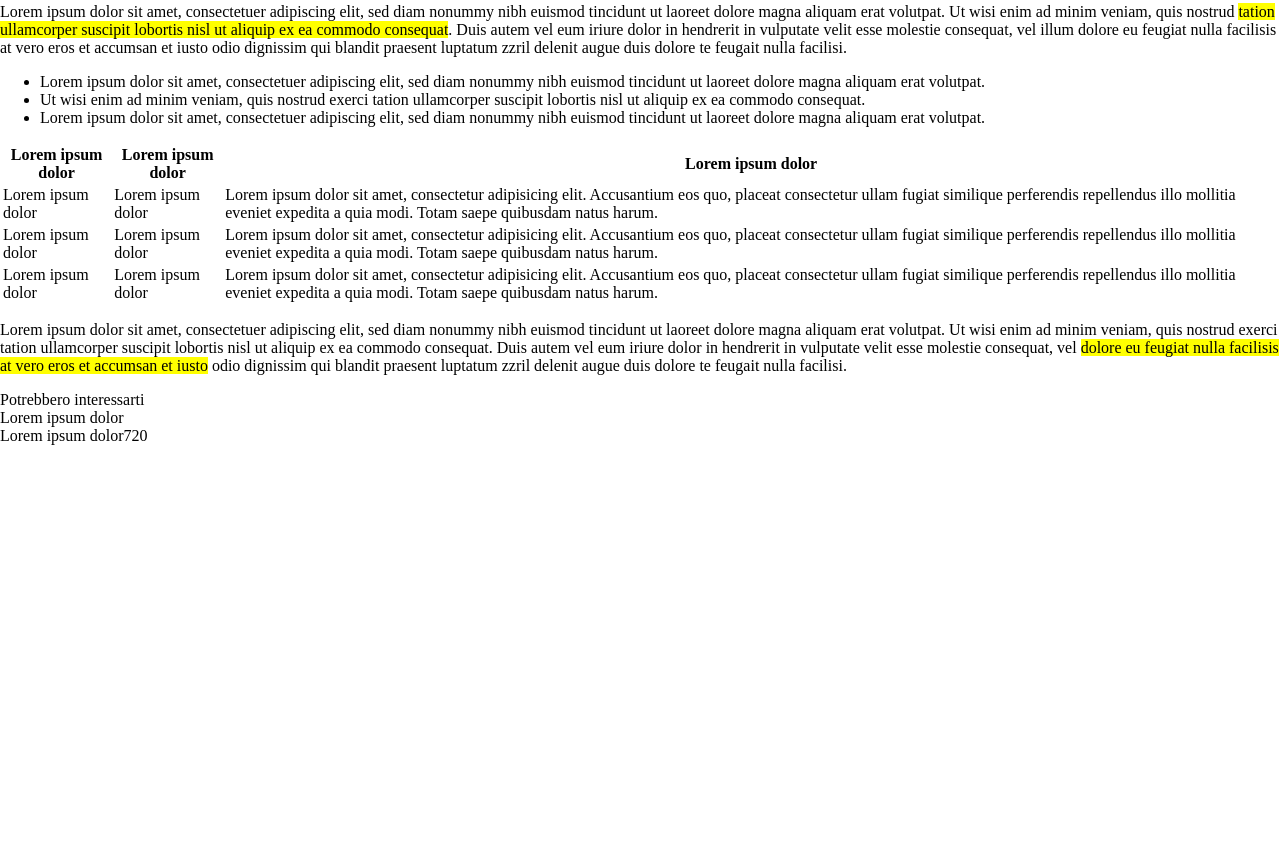
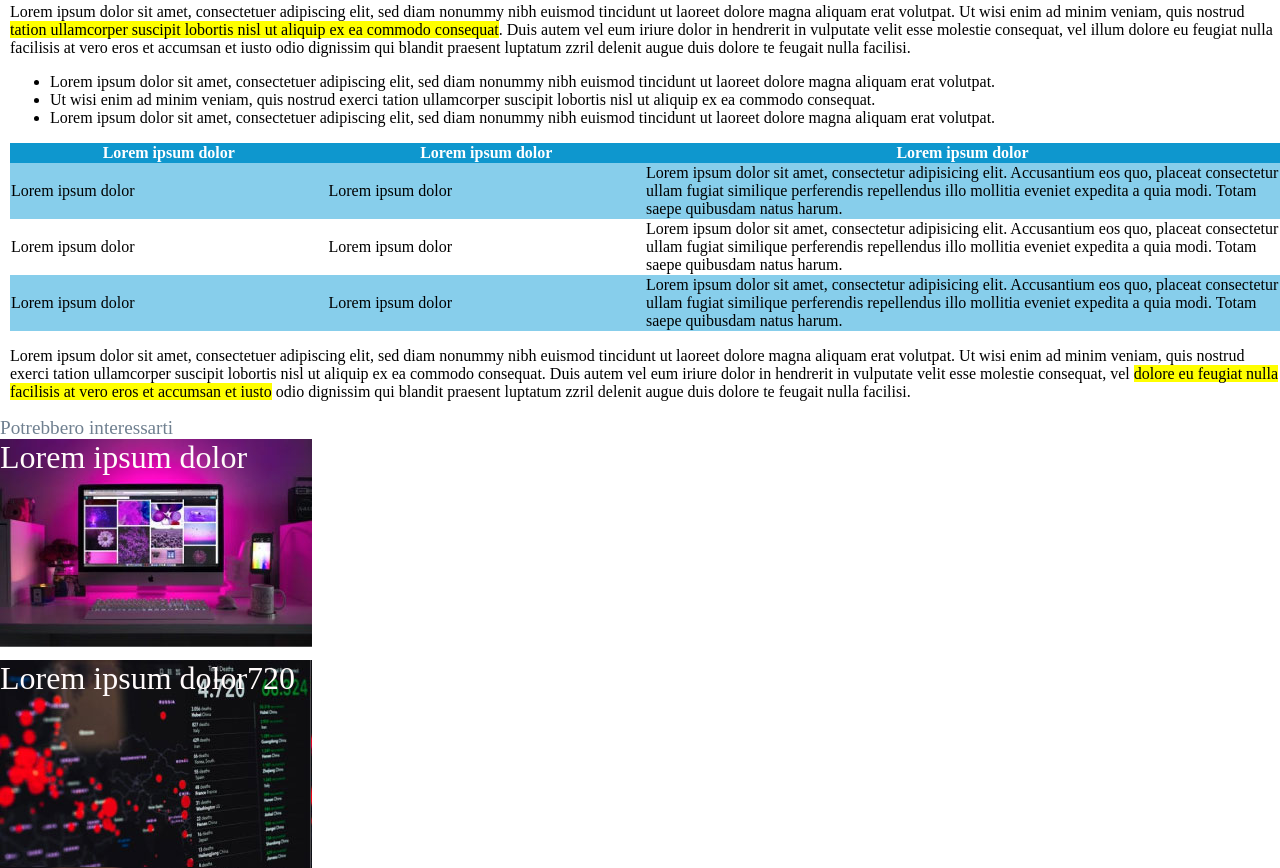
Before and after one commit to sonni46/html-css-booleaner, a plain HTML site: page index.html in a window 1280 px wide. Shown: the part 664-1532 px from the top of the page. Before the commit the page ends 1109 px from the top, so only its background shows below. Drawn offline with Linux system fonts and the light colour scheme.

Commit message:
Esercizio Finito

```diff
--- a/css/stile.css
+++ b/css/stile.css
@@ -1,31 +1,62 @@
-
-body{
+body {
   margin: 0 auto;
-
 }
-.sfondo-titolo{
+main {
+  margin-left: 10px;
+}
+.sfondo-titolo {
   background-image: url("../img/pattern.png");
   background-size: 20%;
   background-color: rgb(94, 94, 224);
 }
-.logo{
+.logo {
   width: 20%;
   padding-top: 5%;
 }
-.scrittore{
+.scrittore {
   color: darkgray;
 }
-.editore{
+.editore {
   color: dodgerblue;
 }
-.data{
+.data {
   color: darkgray;
 }
-.giallo{
-    background-color:yellow;
+.giallo {
+  background-color: yellow;
 }
 /* tabella */
+table {
+  border-collapse: collapse;
+}
+.grandezza-colonna {
+  width: 50%;
+}
+.colore-tabella-testa {
+  color: rgb(255, 255, 255);
+  background-color: rgb(14, 151, 206);
+}
+.colore-tabella-corpo {
+  background-color: skyblue;
+}
+/* fine tabella */
+.info-correlati {
+  color: slategrey;
+  font-size: 120%;
+}
+.info-1 {
+  background: url("../img/monitor.jpg");
+  height: 208px;
+  width: 312px;
+}
+.info-2 {
+  background: url("../img/graph.jpg");
+  height: 208px;
+  width: 312px;
+  margin-top: 1%;
+}
+.info-colore {
+  color: snow;
+  font-size: 2em;
 
-
-
-/* fine tabella */
+}
--- a/index.html
+++ b/index.html
@@ -28,7 +28,6 @@
       </div>
     </header>
     <!-- Fine Intestazione pagina -->
-
     <!-- Corpo della Pagina -->
     <main>
       <div>
@@ -45,9 +44,11 @@
       <p>
         Lorem ipsum dolor sit amet, consectetuer adipiscing elit, sed diam
         nonummy nibh euismod tincidunt ut laoreet dolore magna aliquam erat
-        volutpat. Ut wisi enim ad minim veniam, quis nostrud <span class="giallo"> tation
-        ullamcorper suscipit lobortis nisl ut aliquip ex ea commodo consequat</span>.
-        Duis autem vel eum iriure dolor in hendrerit in vulputate velit esse
+        volutpat. Ut wisi enim ad minim veniam, quis nostrud
+        <span class="giallo">
+          tation ullamcorper suscipit lobortis nisl ut aliquip ex ea commodo
+          consequat</span
+        >. Duis autem vel eum iriure dolor in hendrerit in vulputate velit esse
         molestie consequat, vel illum dolore eu feugiat nulla facilisis at vero
         eros et accumsan et iusto odio dignissim qui blandit praesent luptatum
         zzril delenit augue duis dolore te feugait nulla facilisi.
@@ -76,14 +77,14 @@
           <!-- Inizio tabella -->
           <table>
             <thead>
-              <tr class="prima-colonna">
+              <tr class="colore-tabella-testa">
                 <th>Lorem ipsum dolor</th>
                 <th>Lorem ipsum dolor</th>
-                <th>Lorem ipsum dolor</th>
+                <th class="grandezza-colonna">Lorem ipsum dolor</th>
               </tr>
             </thead>
             <tbody>
-              <tr>
+              <tr class="colore-tabella-corpo">
                 <td>Lorem ipsum dolor</td>
                 <td>Lorem ipsum dolor</td>
                 <td>
@@ -103,7 +104,7 @@
                   expedita a quia modi. Totam saepe quibusdam natus harum.
                 </td>
               </tr>
-              <tr>
+              <tr class="colore-tabella-corpo">
                 <td>Lorem ipsum dolor</td>
                 <td>Lorem ipsum dolor</td>
                 <td>
@@ -122,25 +123,26 @@
             volutpat. Ut wisi enim ad minim veniam, quis nostrud exerci tation
             ullamcorper suscipit lobortis nisl ut aliquip ex ea commodo
             consequat. Duis autem vel eum iriure dolor in hendrerit in vulputate
-            velit esse molestie consequat, vel <span class="giallo"> dolore eu feugiat nulla
-            facilisis at vero eros et accumsan et iusto</span> odio dignissim qui
-            blandit praesent luptatum zzril delenit augue duis dolore te feugait
-            nulla facilisi.
+            velit esse molestie consequat, vel
+            <span class="giallo">
+              dolore eu feugiat nulla facilisis at vero eros et accumsan et
+              iusto</span
+            >
+            odio dignissim qui blandit praesent luptatum zzril delenit augue
+            duis dolore te feugait nulla facilisi.
           </p>
         </div>
       </div>
     </main>
-
     <!-- Corpo della Pagina -->
-
     <!-- Footer della Pagina -->
     <footer>
-      <span>Potrebbero interessarti</span>
-      <div>
-        <span>Lorem ipsum dolor</span>
+      <span class="info-correlati">Potrebbero interessarti</span>
+      <div class="info-1">
+        <span class="info-colore">Lorem ipsum dolor</span>
       </div>
-      <div>
-        <span>Lorem ipsum dolor720</span>
+      <div class="info-2">
+        <span class="info-colore">Lorem ipsum dolor720</span>
       </div>
     </footer>
     <!-- Footer della Pagina -->
```
Lines whose indentation alone changed are shown as unchanged.
